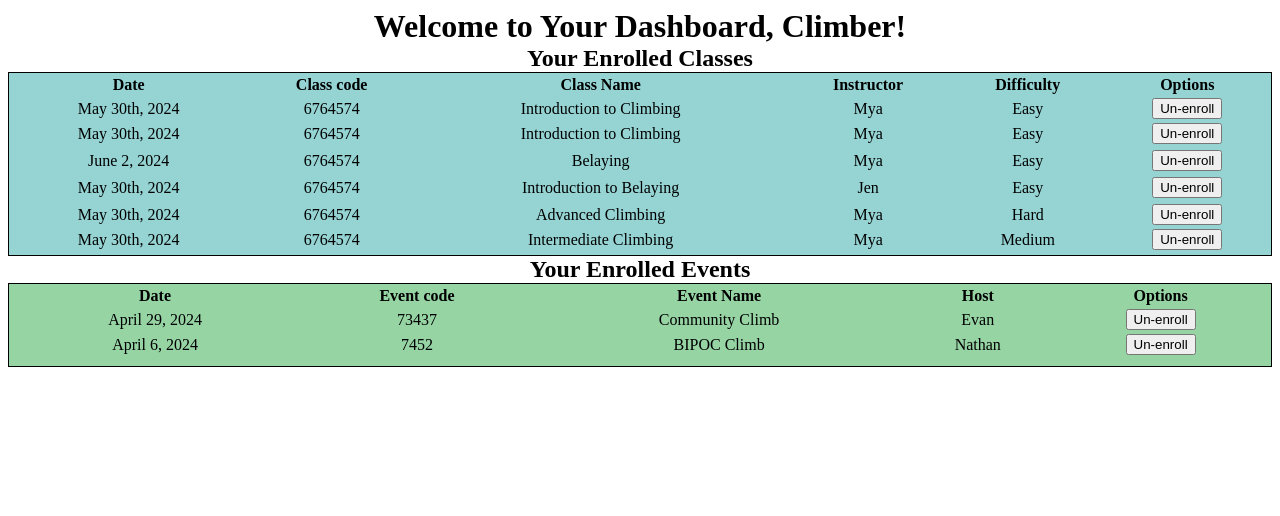
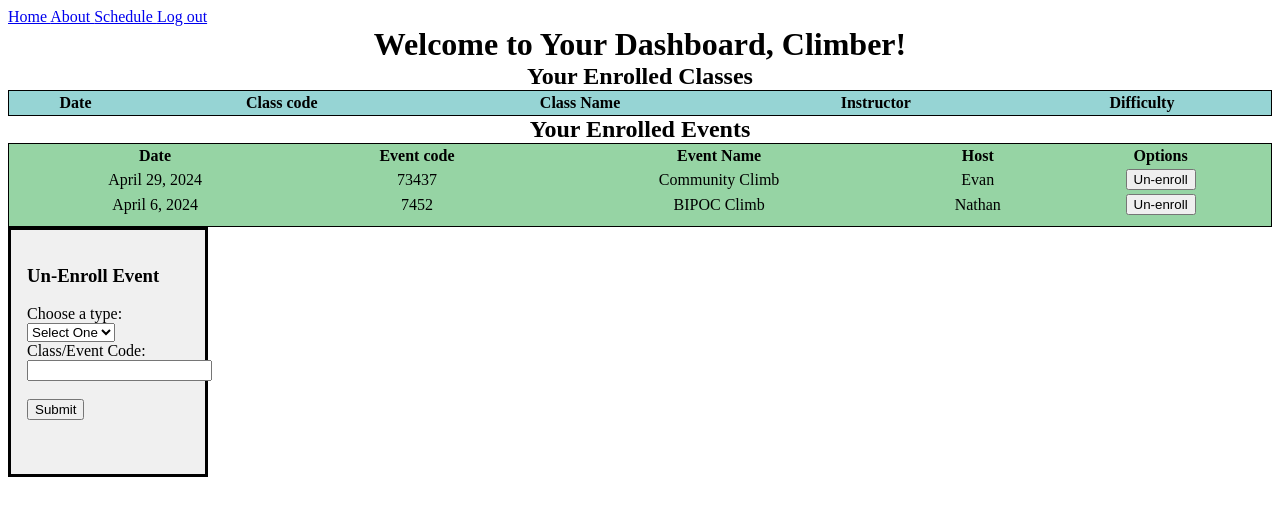
Before and after one commit to jennefercampoverde/Rock-Climb-Up, a PHP site: page /Climberdashboard.html in a window 1280 px wide. Shown: the top 516 px of the page. Run offline with PHP 8.4, Linux system fonts and the light colour scheme; lists and menus that the app fills with data are empty.

Commit message:
Adding climberdashboard, login, register pages with func.

```diff
--- a/Climberdashboard.html
+++ b/Climberdashboard.html
@@ -5,93 +5,65 @@
     </head>
 <body>
 
+  <div id="topnav">
+		<a href="index.html"> Home </a>
+		<a href="dashboard.html"> About </a>
+		<a href="schedule.html"> Schedule </a>
+		<a href="logout.php"> Log out </a>
+	</div>
+
+
 <h1 id="ClimberHeader">Welcome to Your Dashboard, Climber!</h1>
-<div>
+<div id="setUp">
 <h2 class="tableHeaders"> Your Enrolled Classes </h2>
 <table class="tablesFormatClasses">
+  <!--Column-->
+  <thead>
     <tr class="bg-dark text-white">
       <th>Date</th>
       <th>Class code</th>
       <th>Class Name</th>
       <th>Instructor</th>
       <th>Difficulty</th>
-      <th>Options</th>
     </tr>
-    <tr>
-      <td>May 30th, 2024</td>
-      <td>6764574</td>
-      <td>Introduction to Climbing</td>
-      <td> Mya </td>
-      <td> Easy </td>
-      <td>
-        <button type="submit">
-          Un-enroll
-        </button>
+    </thead>
+    <!----MYSQL Data--->
+    <tbody>
 
-      </td>
 
-    </tr>
-    <td>May 30th, 2024</td>
-      <td>6764574</td>
-      <td>Introduction to Climbing</td>
-      <td> Mya </td>
-      <td> Easy </td>
-      <td>
-        <button type="submit">
-          Un-enroll
-        </button>
-    <tr>
+    </tbody>
 
-    </tr>
-    <td>June 2, 2024 </td>
-      <td>6764574</td>
-      <td>Belaying</td>
-      <td> Mya </td>
-      <td> Easy </td>
-      <td>
-        <button type="submit">
-          Un-enroll
-        </button>
-    <tr>
 
-    </tr>
-    <td>May 30th, 2024</td>
-      <td>6764574</td>
-      <td>Introduction to Belaying </td>
-      <td> Jen </td>
-      <td> Easy </td>
-      <td>
-        <button type="submit">
-          Un-enroll
-        </button>
-    <tr>
 
-    </tr>
-    <td>May 30th, 2024</td>
-      <td>6764574</td>
-      <td>Advanced Climbing</td>
-      <td> Mya </td>
-      <td> Hard </td>
-      <td>
-        <button type="submit">
-          Un-enroll
-        </button>
-    <tr>
-      <td>May 30th, 2024</td>
-      <td>6764574</td>
-      <td>Intermediate Climbing</td>
-      <td> Mya </td>
-      <td> Medium </td>
-      <td>
-        <button type="submit">
-          Un-enroll
-        </button>
-    </tr>
-    <tr>
-
-    </tr>
   </table>
   </div>
+
+  <!--Script to add SQL data in rows-->
+<script>
+
+const classData=[
+  {column1:'Value1',column2:'Value2',column3:'Value3'}
+  ];
+
+  const tableBody=document.querySelector('#setUp');
+  data.forEach(rowData=>{
+    const row = document.createElement('div');
+    row.innerHTML=`
+    <p>Column 1: ${rowData.column1} </p>
+    <p> Column 2: ${rowData.column2} </p>
+    <p> Column 3:${rowData.column3} </p>
+
+    `
+      ;
+      tableBody.appendChild(row);
+
+  });
+
+
+
+</script>
+
+
 <div>
   <h2 class="tableHeaders"> Your Enrolled Events </h2>
   <table class="tablesFormatEvents">
@@ -138,5 +110,38 @@
     </tr>
   </table>
 </div>
+
+
+
+<!--      Form 1     -->
+<div class="removeClassForm">
+
+  <h3> Un-Enroll Event</h3>
+  <form action="Climberdashboard.php" method="POST">
+    <label for="classID"> Choose a type:</label>
+
+
+
+    <select id="typeofThings" name="decision">
+      <option values="title"> Select One</option>
+      <option values="class">Class</option>
+      <option values="event">Event</option>
+
+
+
+
+
+    </select><br>
+
+    <label for="code"> Class/Event Code:</label>
+    <input type="number" id="classCode" ><br>
+
+
+    <br><input type="submit" value="Submit">
+
+
+  </form>
+</div>
+
 </body>
 </html>
--- a/index.html
+++ b/index.html
@@ -1,3 +1,4 @@
+
 <!DOCTYPE html>
 <html>
 <head>
--- a/login.html
+++ b/login.html
@@ -14,12 +14,13 @@
 <body>
 	<section>
 		<h3> Please Login with Email and Password </h3>
-		<form action="/login.php" method="POST">
+		<form action="login.php" method="POST">
 			<label for="EmailAddress"> Email Address</label><br>
 			<input type="text" id="EmailAddress" name="emailAddress" value=""><br>
 			<label for="Password"> Password: </label><br>
-			<input type ="text" id="Password" name="password" value=""><br>
+			<input type ="password" id="Password" name="password" value=""><br>
 			<br> <input type="Submit" name ="loginButton" value="Submit">
+			<p> Don't have an account? <a href="register.html"> Register here</a></p>
 		</form>
 	</section>
 </body>
--- a/register.html
+++ b/register.html
@@ -39,6 +39,7 @@
 			<input type="password" id="password" name="password"><br>
 
 			<input type="submit" value="Submit" name="submitregistration">
+			<p> Already have an account? <a href="login.html"> Login now</a></p>
 
 		</form>
 	</div>
--- a/style.css
+++ b/style.css
@@ -21,3 +21,15 @@
 tr:hover{
     background-color:  #D6EEEE;
 }
+
+
+.removeClassForm{
+    padding:16px;
+
+    border: solid black;
+    box-sizing: border-box;
+    background-color: #f0f0f0;
+    width: 200px;
+    height:250px;
+
+}
```
Also changed, not shown: Climberdashboard.php (+113 -6 lines), logout.php (added, +13 -0 lines), register.php (+35 -14 lines).
